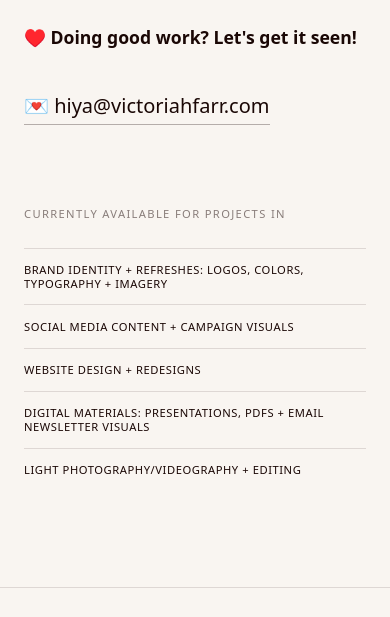
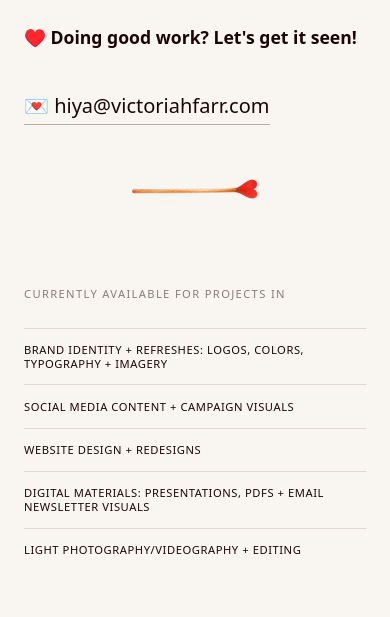
Before and after one commit to Victoria-Farr/victoria-farr.github.io, a plain HTML site: page contact.html in a window 390 px wide. Shown: the part 1079-1696 px from the top of the page. Drawn offline with nearby package versions, Linux system fonts and the light colour scheme; a web font is replaced by a local one.

Commit message:
Fix matchstick divider position on mobile contact page
Co-Authored-By: Claude Sonnet 4.6 <noreply@anthropic.com>

```diff
--- a/contact.html
+++ b/contact.html
@@ -57,6 +57,8 @@
         </ul>
       </div>
 
+      <img src="img/matchstick.png" alt="" aria-hidden="true" class="contact-mobile-divider">
+
       <div class="contact-right">
         <h1 class="contact-h1">👋 Hiya!</h1>
         <p class="contact-bio">I'm Victoria, a digital designer for change-makers.</p>
```
